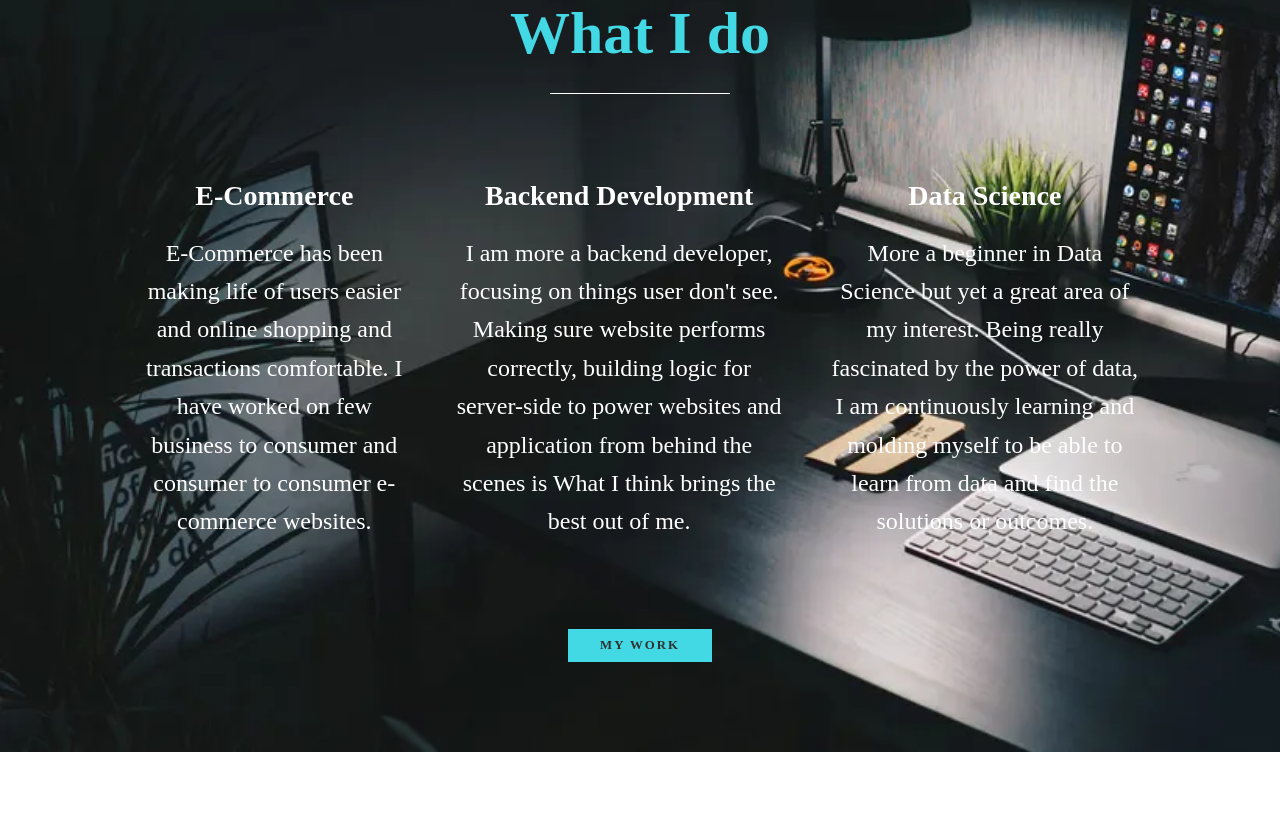
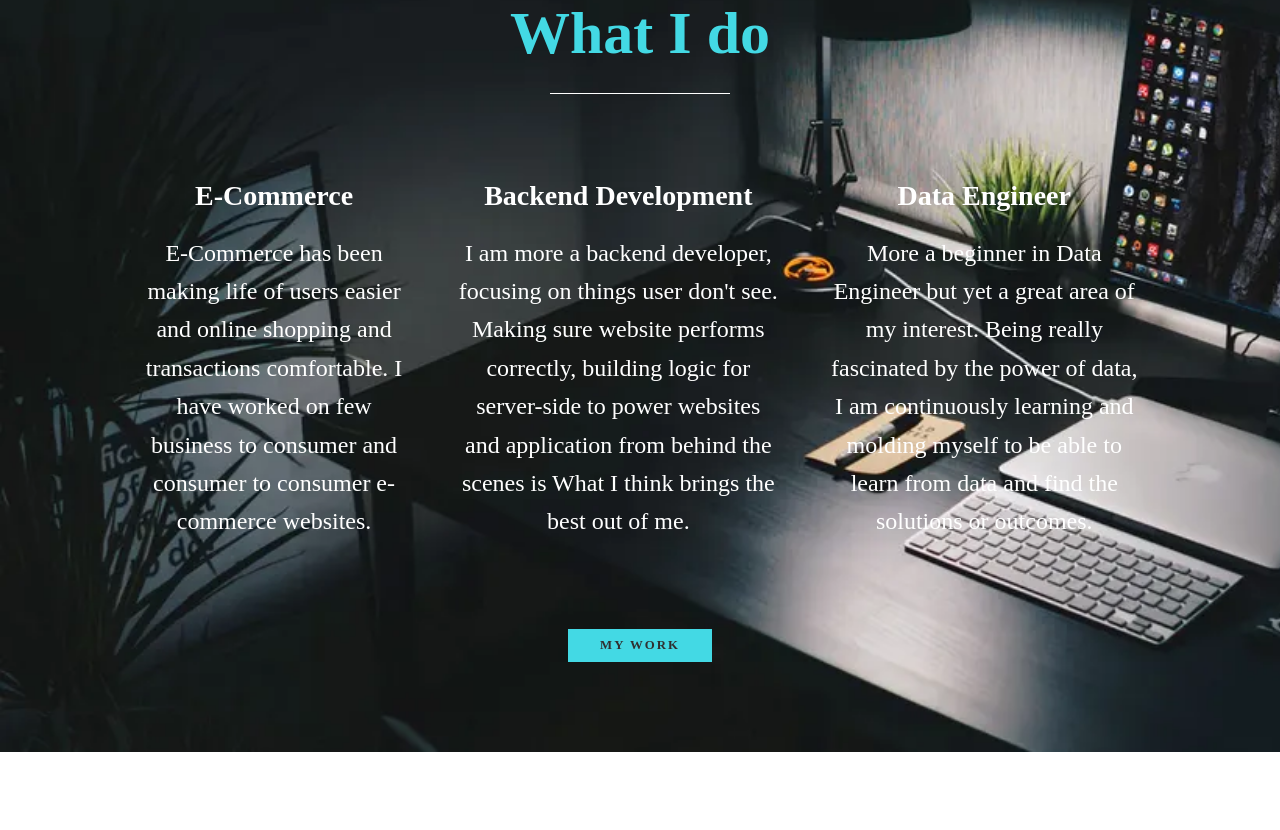
Before and after one commit to Panda315/portfolio, a plain HTML site: page index.html in a window 1280 px wide. Shown: the part 756-1586 px from the top of the page. Drawn offline with nearby package versions, Linux system fonts and the light colour scheme.

Commit message:
changed the field

```diff
--- a/index.html
+++ b/index.html
@@ -55,8 +55,8 @@
                 </div>
 
                 <div class="service">
-                    <h3>Data Science</h3>
-                    <p>More a beginner in Data Science but yet a great area of my interest. Being really fascinated by the power of data, I am continuously learning and molding myself to be able to learn from data and find the solutions or outcomes.</p>
+                    <h3>Data Engineer</h3>
+                    <p>More a beginner in Data Engineer but yet a great area of my interest. Being really fascinated by the power of data, I am continuously learning and molding myself to be able to learn from data and find the solutions or outcomes.</p>
                 </div>
             </div>
 
```
Also changed, not shown: 1 other file.
